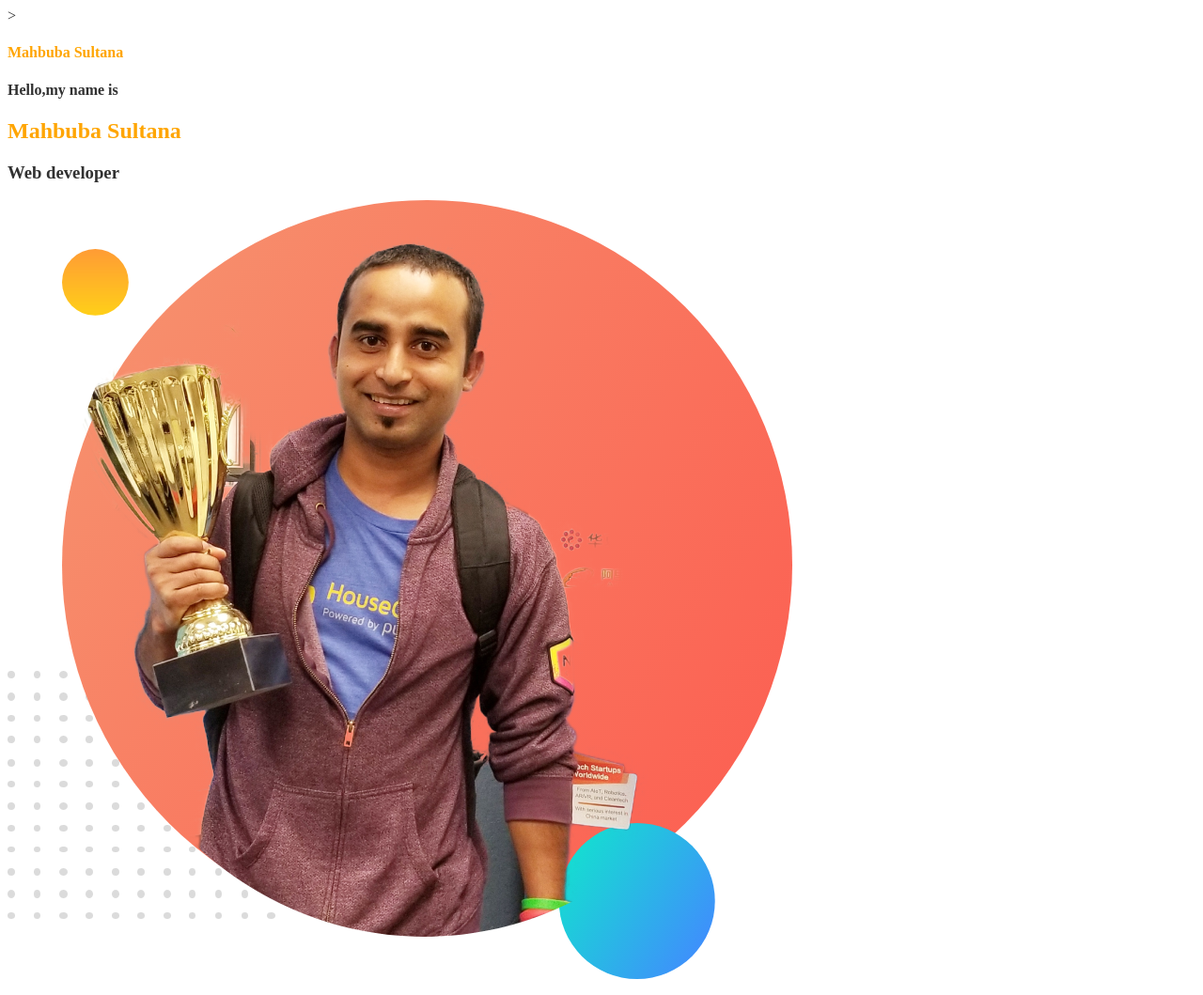
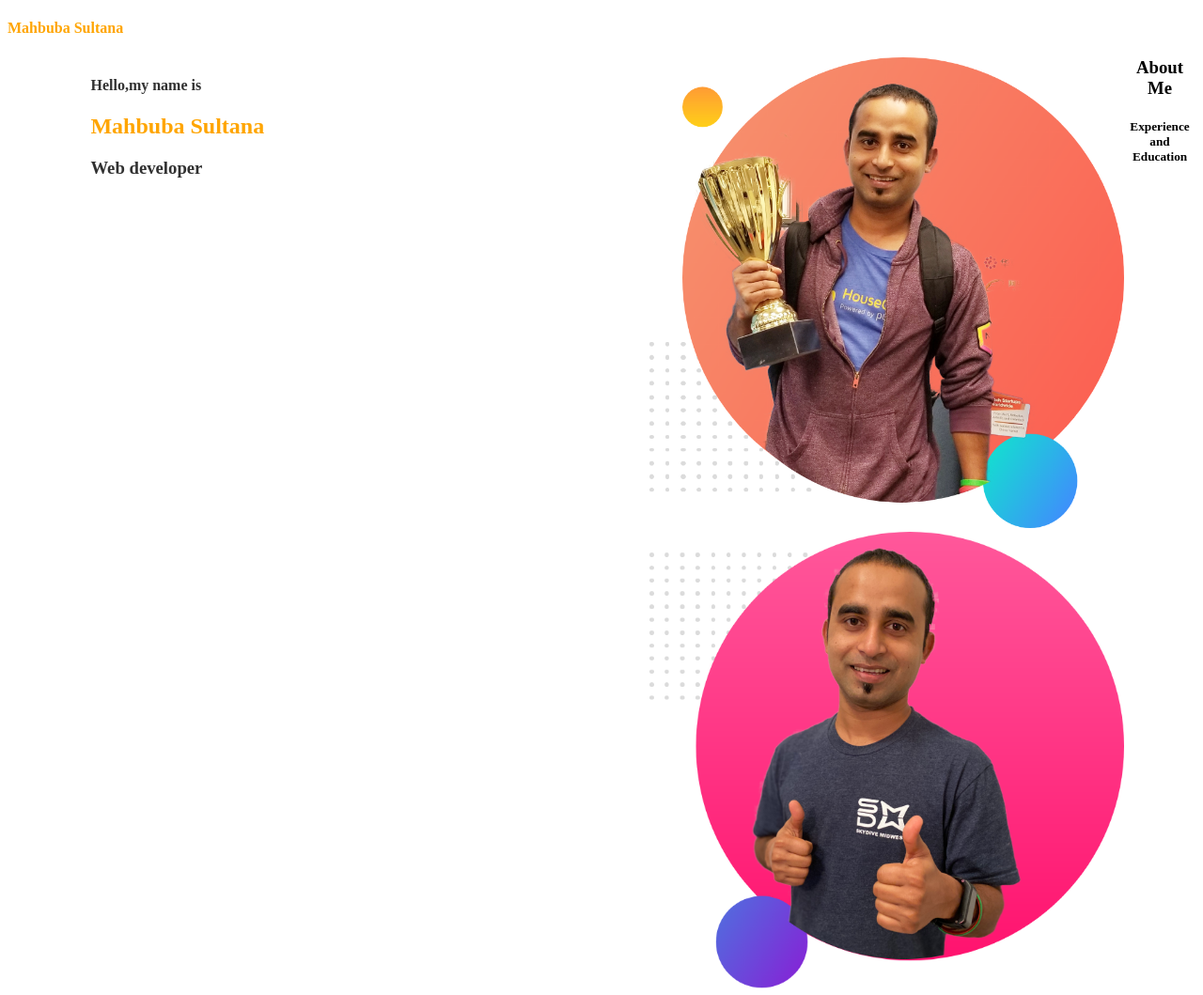
Before and after one commit to mahbubamilly/my-portfolio, a plain HTML site: page index.html in a window 1280 px wide. Shown: the top 1059 px of the page at 94% size. Drawn offline with Linux system fonts and the light colour scheme.

Commit message:
created a section

```diff
--- a/index.html
+++ b/index.html
@@ -7,22 +7,25 @@
     <link rel="stylesheet" href="style.css">
 </head>
 <body>
-    <section class="background-color1">
-        >
+    <section>
+
         <h4 class="name-color">Mahbuba Sultana</h4>
-        <div>
+        <div class="half-width background-color1">
             <h4>Hello,my name is</h4>
             <h1 class="name-color">Mahbuba Sultana</h1>
             <h3>Web developer</h3>
         </div>
 
-        <div>
-            <img src="images/jhankar.png" alt="">
+        <div class="half-width background-color1">
+           <img src="images/jhankar.png" alt="">
         </div>
     </section>
-            <h3 class="text-alignment">About Me</h3>
-    <section class="background-color2">
-        <div>
+    <section class="full-width">
+        <h3 class="text-alignment">About Me</h3>
+</section>
+
+    <section>
+        <div class="half-width background-color2">
             <h3>Hello,</h3>
             <p>I am a web developer. I have joined the Complete Web Development Course with Jhankar Mahbub.</p>
             <h3 class="text-alignment">02</h3>
@@ -31,7 +34,7 @@
             <h4>Projects completed</h4>
         </div>
 
-        <div>
+        <div class="half-width background-color2">
             <img src="Images/jhankar2.png" alt="">
         </div>
     </section>
--- a/style.css
+++ b/style.css
@@ -1,11 +1,8 @@
-.name-color{
-      color: orange;
-}
 .background-color1{
-            color: rgba(0, 0, 0, 0.808)
+   color: rgba(0, 0, 0, 0.808);
 }
 .background-color2{
-            color: white ;
+  color: white;
 }
 .name-color{
     color: orange;
@@ -13,3 +10,15 @@
 .text-alignment{
     text-align: center;
 }
+.half-width{
+    width: 40%;
+    float: left;
+    margin-left : 5%;
+    padding-left : 2%;
+}
+.half-width img{
+    width: 100%;
+}
+.full-width{
+    width: 100%;
+}
```
